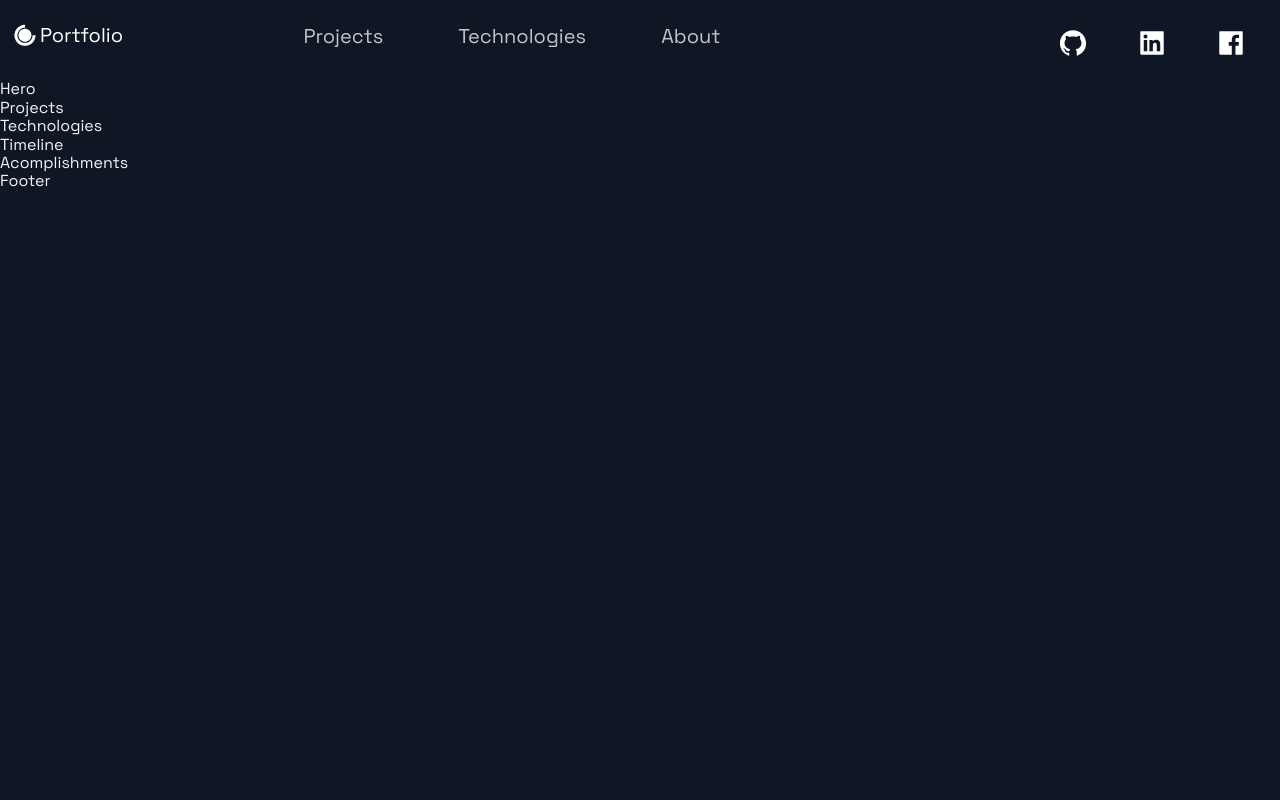
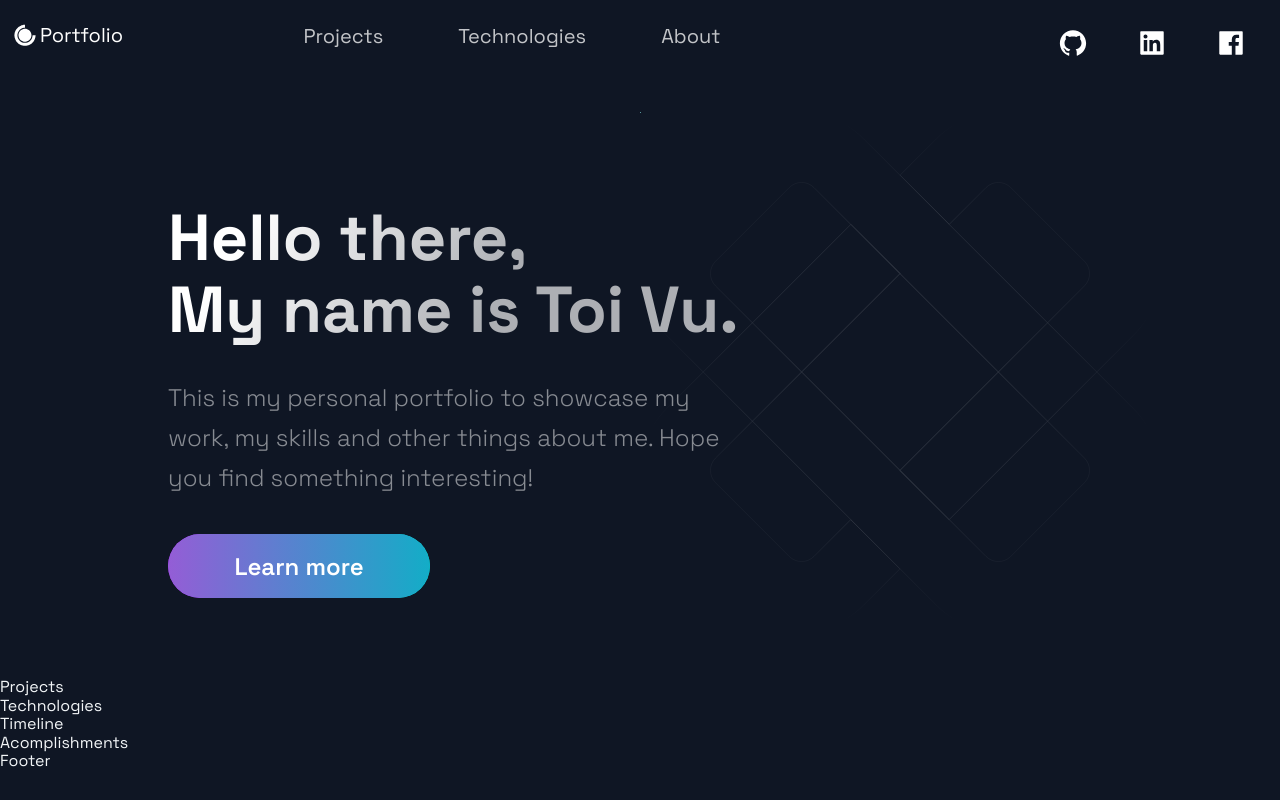
Before and after one commit to toivux8/portfolio-website, a Next.js app: page / in a window 1280 px wide. Built offline with nearby package versions, Linux system fonts and the light colour scheme.

Commit message:
Add Hero section

```diff
--- a/src/components/Footer/Footer.js
+++ b/src/components/Footer/Footer.js
@@ -1,5 +1,5 @@
 import React from 'react';
-import { AiFillGithub, AiFillInstagram, AiFillLinkedin } from 'react-icons/ai';
+import { AiFillGithub, AiFillFacebook, AiFillLinkedin } from 'react-icons/ai';
 
 import { SocialIcons } from '../Header/HeaderStyles';
 import { CompanyContainer, FooterWrapper, LinkColumn, LinkItem, LinkList, LinkTitle, Slogan, SocialContainer, SocialIconsContainer } from './FooterStyles';
--- a/src/components/Hero/Hero.js
+++ b/src/components/Hero/Hero.js
@@ -5,9 +5,20 @@ import Button from '../../styles/GlobalComponents/Button';
 import { LeftSection } from './HeroStyles';
 
 const Hero = (props) => (
-  <div>
-    Hero
-  </div>
+  <Section row noPadding>
+    <LeftSection>
+      <SectionTitle main center>
+        Hello there, <br />
+        My name is Toi Vu.
+      </SectionTitle>
+      <SectionText>
+        This is my personal portfolio to showcase my work, my skills and other things about me. Hope you find something interesting!
+      </SectionText>
+      <Button onClick={() => window.location = 'https://github.com/' }>
+        Learn more
+      </Button>
+    </LeftSection>
+  </Section>
 );
 
 export default Hero;
--- a/src/pages/index.js
+++ b/src/pages/index.js
@@ -10,10 +10,10 @@ import { Section } from '../styles/GlobalComponents';
 const Home = () => {
   return (
     <Layout>
-      {/* <Section grid> */}
+      <Section grid>
         <Hero />
-        {/* <BgAnimation /> */}
-      {/* </Section> */}
+        <BgAnimation />
+      </Section>
       <Projects />
       <Technologies />
       <Timeline />
```
